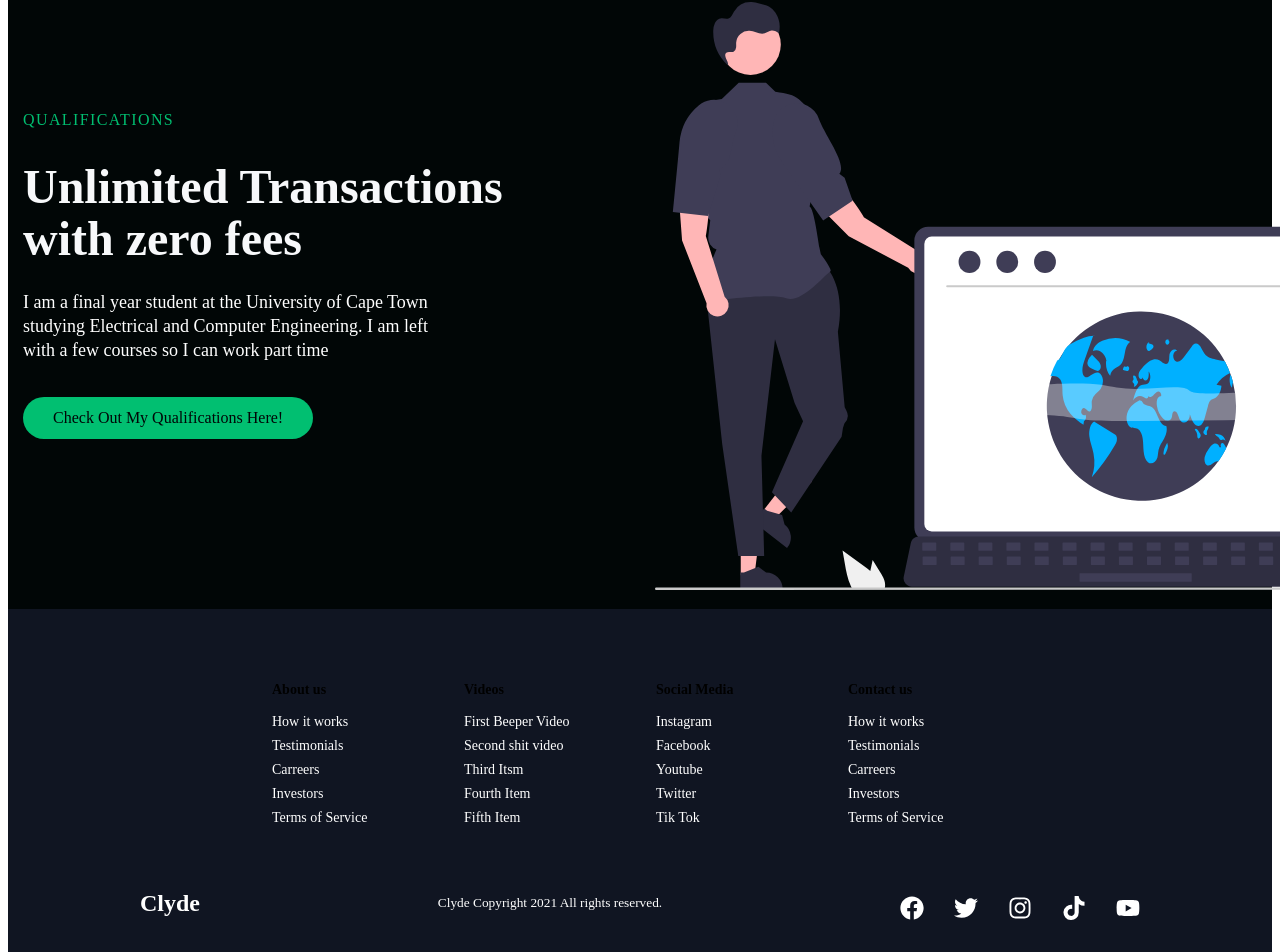
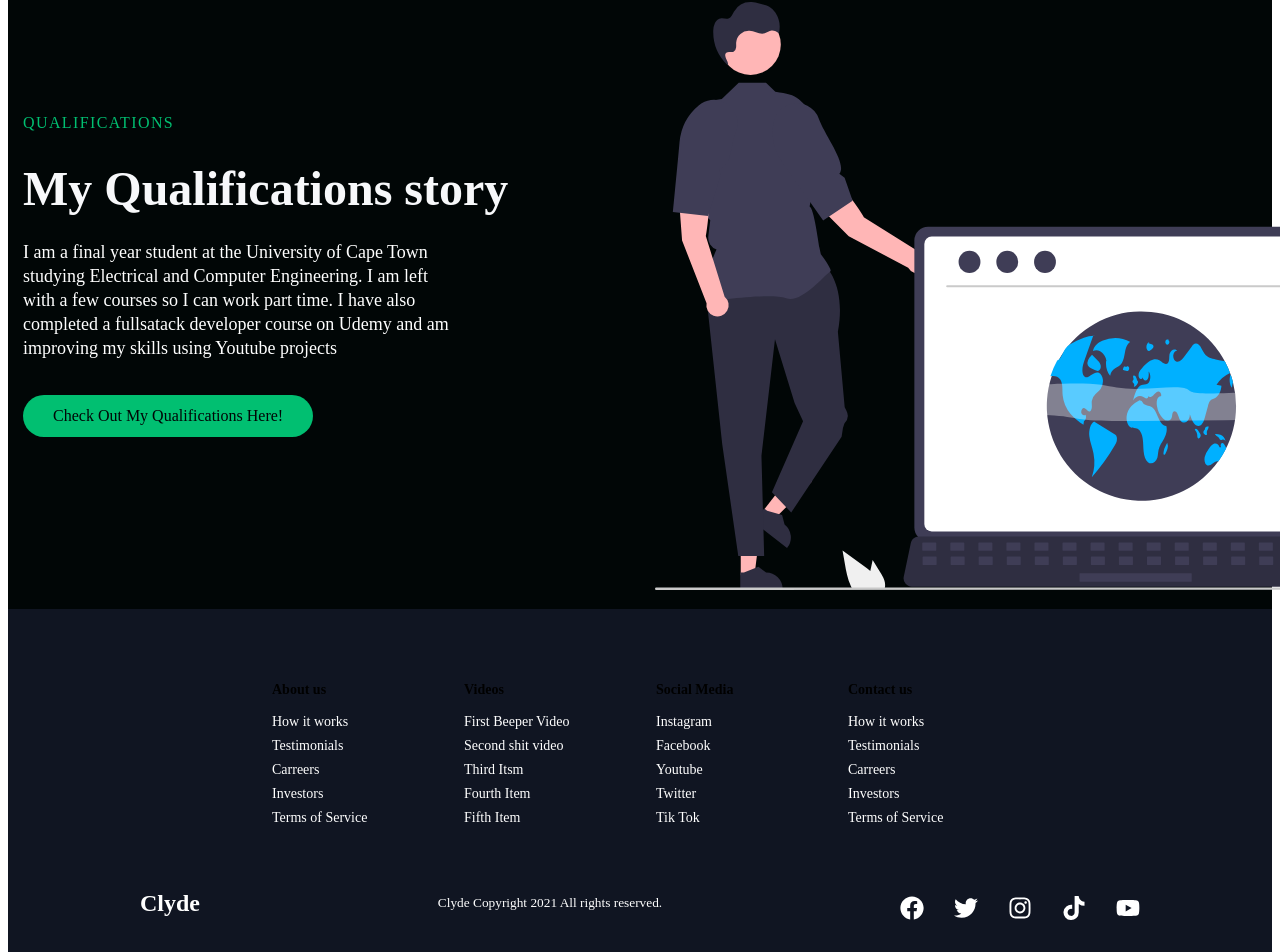
Before and after one commit to Clyde955/react-website-smooth, a React (Create React App) app: page / in a window 1280 px wide. Shown: the part 2696-3648 px from the top of the page. Built offline with nearby package versions, Linux system fonts and the light colour scheme; a web font is replaced by a local one.

Commit message:
Update Data.js
Qualifications changes

```diff
--- a/src/components/InfoSections/Data.js
+++ b/src/components/InfoSections/Data.js
@@ -22,8 +22,8 @@ export const homeObjThree = {
     lightText: true,
     lightTextDesc: true,
     topLine: 'Qualifications',
-    headline: 'Unlimited Transactions with zero fees',
-    description: 'I am a final year student at the University of Cape Town studying Electrical and Computer Engineering. I am left with a few courses so I can work part time',
+    headline: 'My Qualifications story',
+    description: 'I am a final year student at the University of Cape Town studying Electrical and Computer Engineering. I am left with a few courses so I can work part time. I have also completed a fullsatack developer course on Udemy and am improving my skills using Youtube projects',
     buttonLabel: 'Check Out My Qualifications Here!',
     imgStart: false,
     img: require('../../images/svg-3.svg'),
```
